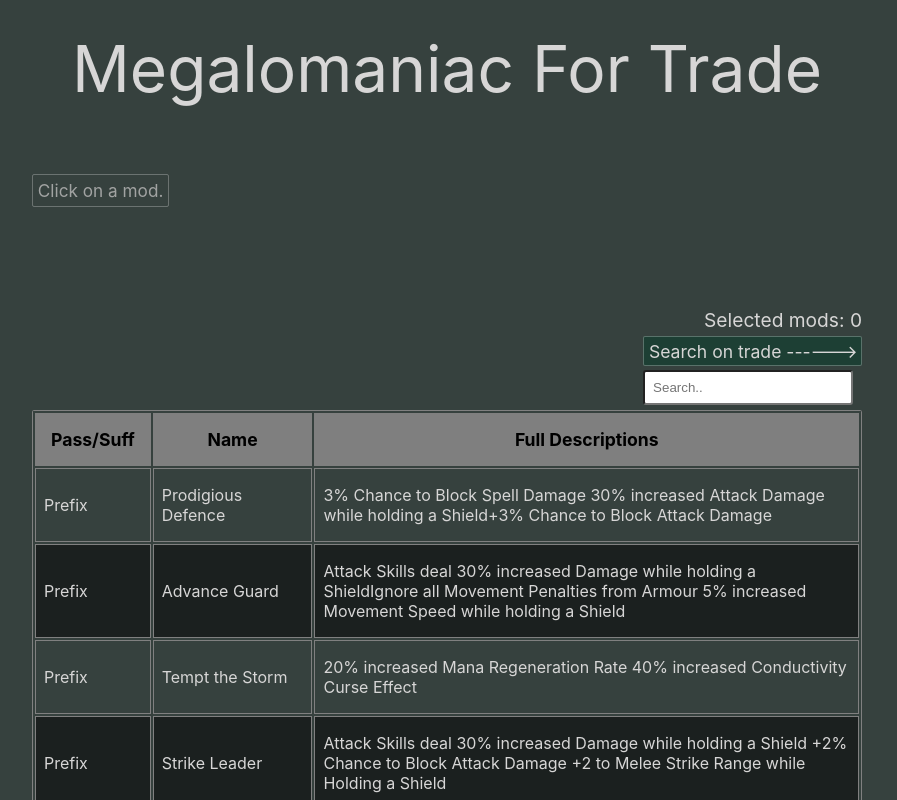
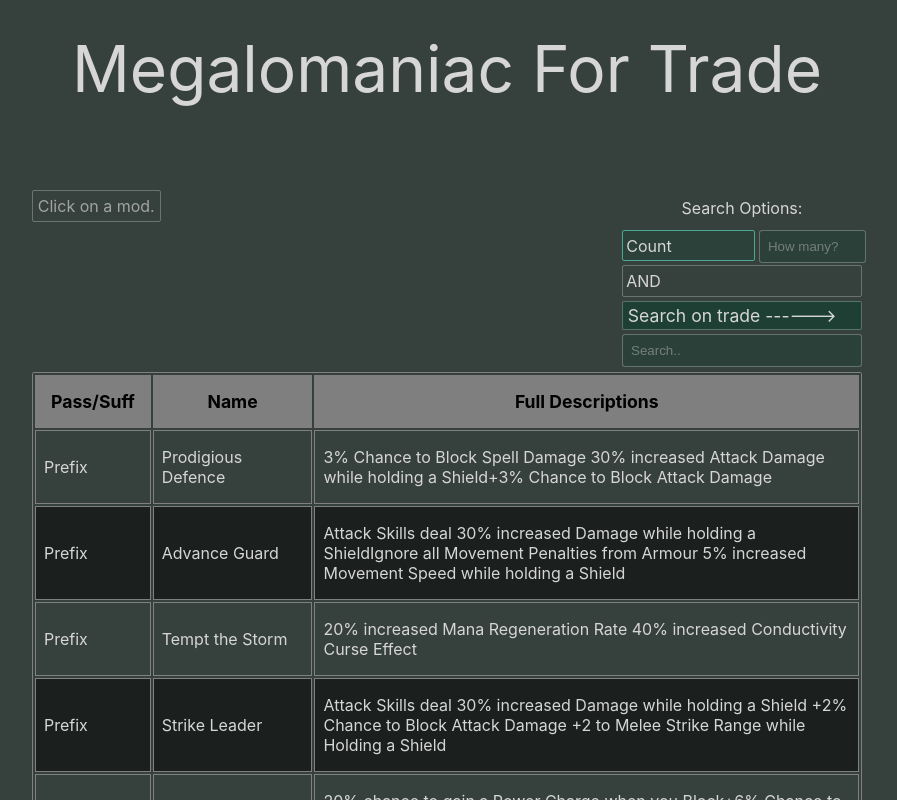
Before and after one commit to ipatrikxz/PoE-Megalomaniac-for-trade, a Next.js app: page / in a window 1280 px wide. Shown: the top 800 px of the page, without its empty margins (193-1090 px from the left). Built offline with nearby package versions, Linux system fonts and the light colour scheme.

Commit message:
now we can select searchType for trade

```diff
--- a/components/Search.js
+++ b/components/Search.js
@@ -1,9 +1,15 @@
 import styles from '../styles/search.module.scss'
-import React, { setValue, setState, useState } from 'react'
+import React, { useState } from 'react'
 
 const Search = ({setQuery, removeItem, mods}) => {
 
     const [searchType, setSearchType] = useState('count')
+    const [count, setCount] = useState(1)
+
+    const handleSelection = (event) => {
+        let type = event.target.getAttribute('data-searchType')
+        setSearchType(type)
+    }
 
     const makeList = () => {
         return mods.map((mod, i) => {
@@ -30,14 +36,14 @@ const Search = ({setQuery, removeItem, mods}) => {
             },
             "name": "Megalomaniac",
             "stats": [{
-                "type": "count",
-                "value": {"min": 1},
+                "type": searchType,
+                "value": {"min": count},
                 "filters": generateListOfIDs(mods)
             }]
         }
     }
 
-    let link = `https://www.pathofexile.com/trade/search/Sentinel?q=${JSON.stringify(source)}`
+    let link = mods.length > 0 ? `https://www.pathofexile.com/trade/search/Sentinel?q=${JSON.stringify(source)}` : '#'
 
     return (
         <div className={styles.search}>
@@ -46,12 +52,22 @@ const Search = ({setQuery, removeItem, mods}) => {
             </ul>
 
             <div className={styles.searchBox}>
-                <div className={styles.selectedModsCounter} onClick={() => removeItem()}>Selected mods: {mods.length}</div>
+                <p className={styles.header}>Search Options:</p>
+                <div className={styles.searchType}>
+                    <div className={styles.countGroup}>
+                        <div data-searchtype="count" className={`${styles.count} ${searchType == 'count' && styles.active}`} onClick={(e) => handleSelection(e)}>Count</div>
+                        { searchType === 'count' &&
+                            <div><input className={styles.countInput} type="number" placeholder="How many?" onChange={e => setCount(e.target.value)} /></div>
+                        }
+                    </div>
+
+                    <div data-searchtype="and" className={`${styles.and} ${searchType == 'and' && styles.active}`} onClick={(e)=> handleSelection(e)}>AND</div>
+                </div>
 
                 <div className={styles.SearchOnTrade}>
                     <a href={link} target="_blank">Search on trade {'------>'}</a>
                 </div>
-                <input type="text" id="searchBox" placeholder="Search.." onChange={e => setQuery(e.target.value.toLocaleLowerCase())} />
+                <input className={styles.searchInput} type="text" placeholder="Search.." onChange={e => setQuery(e.target.value.toLocaleLowerCase())} />
             </div>
         </div>
     )
--- a/pages/index.js
+++ b/pages/index.js
@@ -1,4 +1,4 @@
-import React, { useEffect , setValue, setState, useState } from 'react'
+import React, { useState } from 'react'
 import styles from '../styles/Home.module.scss'
 import Head from 'next/head'
 import Hero from '../components/Hero'
--- a/styles/globals.css
+++ b/styles/globals.css
@@ -1,6 +1,7 @@
 :root {
   --bg-color: #36413E;
   --font-color: #D7D6D6;
+  --transparent-font-color: #d7d6d66b;
   --lighter-font-color: #bdbcbccc;
   --lighter-bg-color: #8d8d923b;
   --grey-color: #7f7f7f;
--- a/styles/search.module.scss
+++ b/styles/search.module.scss
@@ -1,31 +1,29 @@
+// TODO: &focus, &hover, &active should be in a seperated function
+
 .search {
   display: flex;
   justify-content: space-between;
   width: 100%;
 
   .cards{
-    max-height: 240px;
-    min-height: 240px;
-    display: flex;
-    flex-wrap: wrap;
-    flex-direction: column;
-    align-self: flex-end;
+    display: grid;
+    grid-template-columns: repeat(3, 1fr);
+    grid-template-rows: repeat(5, 1fr);
+    justify-items: stretch;
     list-style-type: none;
-    margin: 0;
     padding: 0;
+    margin-bottom: .25rem;
 
     .card {
       margin-top: .25rem;
       margin-right: .25rem;
       padding: .33rem .3rem;
       text-align: left;
-      font-size: 1.075rem;
       color: var(--lighter-font-color);
       text-decoration: none;
       border: 1px solid #eaeaea4b;
       border-radius: 2px;
-      transition: color .15s ease, border-color 0.333s ease, transform .333s ease, background .3s ease;
-      max-width: 300px;
+      transition: color .15s ease, border-color 0.033s ease, transform .033s ease, background .3s ease;
 
       &:hover,
       &:focus,
@@ -40,9 +38,79 @@
   }
 
   .searchBox {
+    width: 240px;
     margin-bottom: .3rem;
     padding: 0;
     align-self: flex-end;
+
+    .header{
+      text-align: center;
+      margin: .75rem 0;
+    }
+
+    .searchType{
+      display: flex;
+      flex-direction: column;
+      margin: 0;
+
+      .countGroup{
+        display: flex;
+        align-items: stretch;
+        flex-flow: nowrap;
+
+        .count{
+          margin-bottom: .25rem;
+          flex-grow: 2;
+          width: 100%;
+        }
+
+        .countInput{
+          flex-grow: 1;
+          width: 100%;
+          padding: .5rem;
+          margin-left: .25rem;
+          background: #0d402f3d;
+          color: var(--font-color);
+          border: 1px solid #eaeaea4b;
+          border-radius: .2rem;
+
+          &[type='number'] {
+            -moz-appearance:textfield;
+          }
+
+          &::-webkit-outer-spin-button,
+          &::-webkit-inner-spin-button {
+              -webkit-appearance: none;
+          }
+
+          &::placeholder{
+            color: var(--transparent-font-color);
+          }
+        }
+      }
+
+      .count, .and{
+        padding: .3rem .2rem;
+        border: 1px solid #eaeaea4b;
+        border-radius: 2px;
+        transition: color 0.15s ease, border-color 0.15s ease;
+
+        &:hover,
+        &:focus,
+        &:active {
+          cursor: pointer;
+          color: var(--font-color);
+          background: #0d402f3d;
+          border-color: #49a794;
+        }
+      }
+
+      .active{
+        color: var(--font-color);
+        background: #0d402f3d;
+        border-color: #49a794;
+      }
+    }
 
     .SearchOnTrade{
       margin-bottom: .25rem;
@@ -72,16 +140,24 @@
       }
     }
 
-    input {
+    .searchInput {
+      background: #0d402f3d;
+      color: var(--font-color);
       padding: .5rem;
-      width: 210px;
+      width: 100%;
       border-radius: .2rem;
-    }
+      border: 1px solid #eaeaea4b;
 
-    .selectedModsCounter{
-      text-align: right;
-      font-size: 1.2rem;
+      &::placeholder{
+        color: var(--transparent-font-color);
+      }
     }
   }
+}
 
+@media (max-width: 600px) {
+  .cards{
+    grid-template-columns: repeat(1, 1fr);
+    grid-template-rows: repeat(1, 1fr);
 }
+}
```
